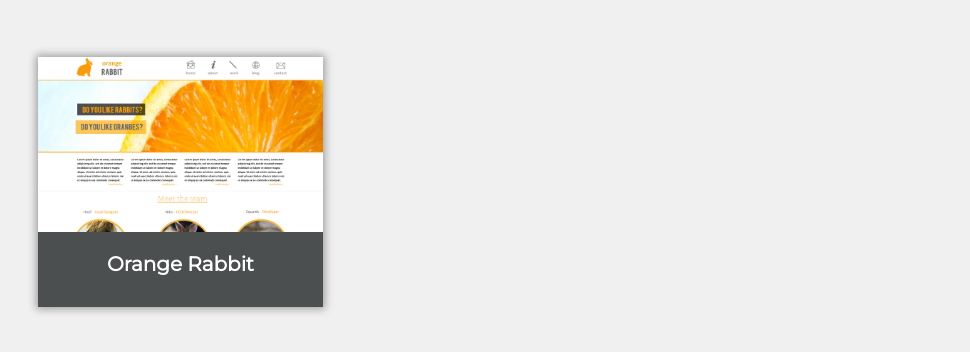
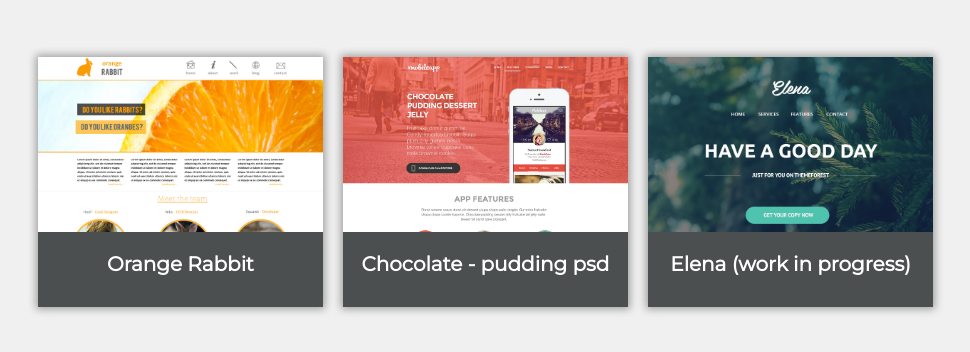
Before and after one commit to kasiapiekarz/PSDtoHTML, a plain HTML site: page index.html in a window 1280 px wide. Shown: the part 92-444 px from the top of the page, without its empty margins (2-972 px from the left). Drawn offline with Linux system fonts and the light colour scheme.

Commit message:
adding projects

```diff
--- a/index.html
+++ b/index.html
@@ -21,16 +21,16 @@
                        <h4>Orange Rabbit</h4>
                     </a>
             </div>
-            <div class="item item2 hidden">
-                <a href="/">
+            <div class="item item2">
+                <a href="chocolate-pudding-dessert/index.html">
                     <div class="cover"></div>
-                       <h4></h4>
+                       <h4> Chocolate - pudding psd</h4>
                     </a>
             </div>
-            <div class="item item3 hidden">
-                <a href="/">
+            <div class="item item3">
+                <a href="elena-mail/index.html">
                     <div class="cover"></div>
-                       <h4></h4>
+                       <h4>Elena (work in progress)</h4>
                     </a>
             </div>
             <div class="item item4 hidden">
--- a/style.css
+++ b/style.css
@@ -37,7 +37,7 @@ h1{
     transition: all 0.3s;
 }
 .item:hover{
-    transform: scale(1.1);
+    transform: scale(0.9);
     box-shadow: 0 0 12px 4px rgba(0, 0, 0, 0.2);
 }
 
@@ -57,7 +57,7 @@ h4{
     height: 70%;
 /*    border-bottom: 1px solid grey;*/
 /*    background-color: pink;*/
-    background-image: url(OrangeRabbit/orangeRabbit.jpg);
+
     background-position: top;
     background-repeat: no-repeat;
     background-size: cover;
@@ -66,3 +66,9 @@ h4{
 .item1 .cover {
     background-image: url(OrangeRabbit/orangeRabbit.jpg);
 }
+.item2 .cover {
+    background-image: url(chocolate-pudding-dessert/chocolate-pudding.jpg);
+}
+.item3 .cover {
+    background-image: url(elena-mail/elena-email-psd-theme.jpg);
+}
```
Also changed, not shown: chocolate-pudding-dessert/chocolate-pudding.jpg (added).
